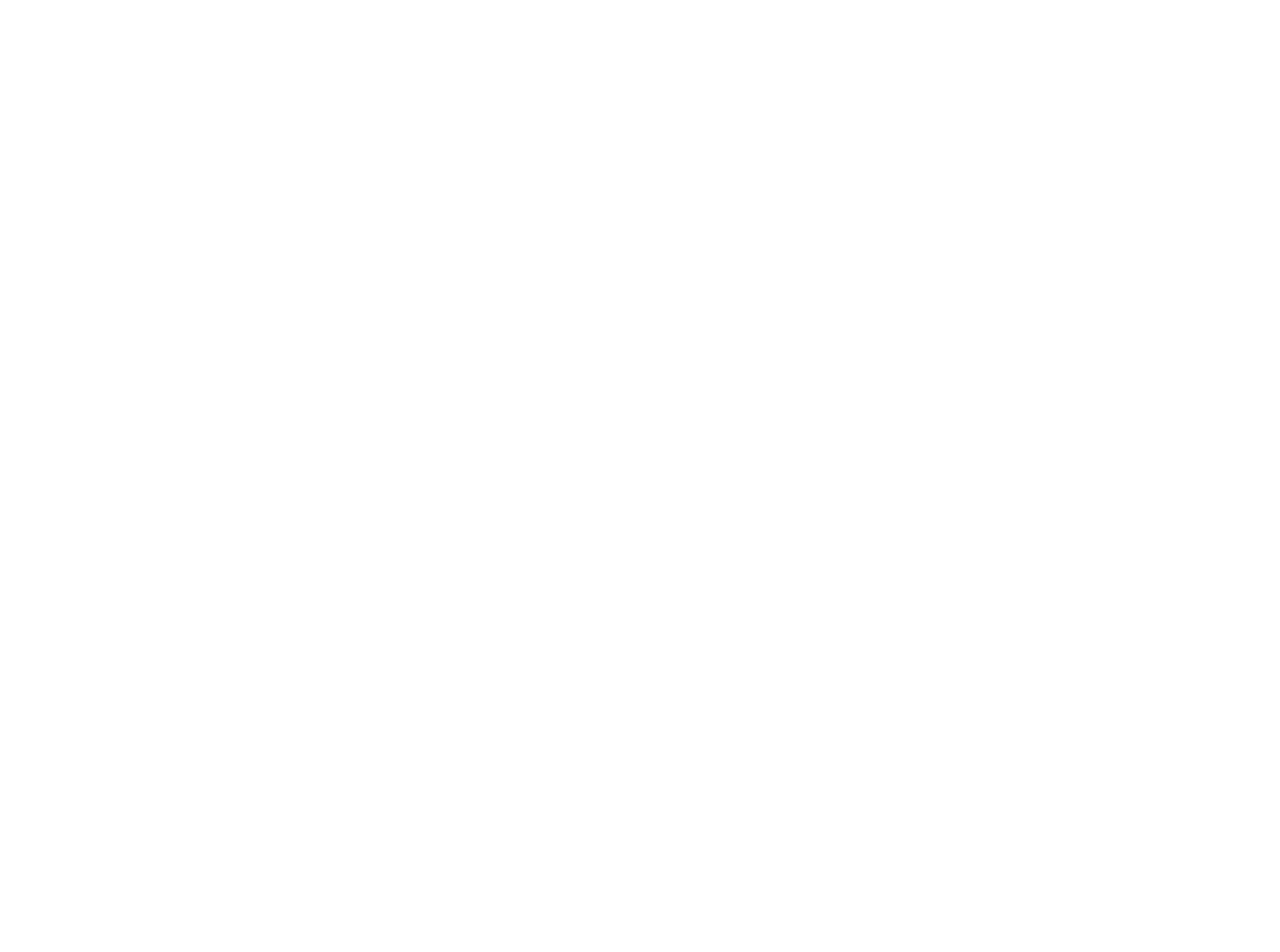
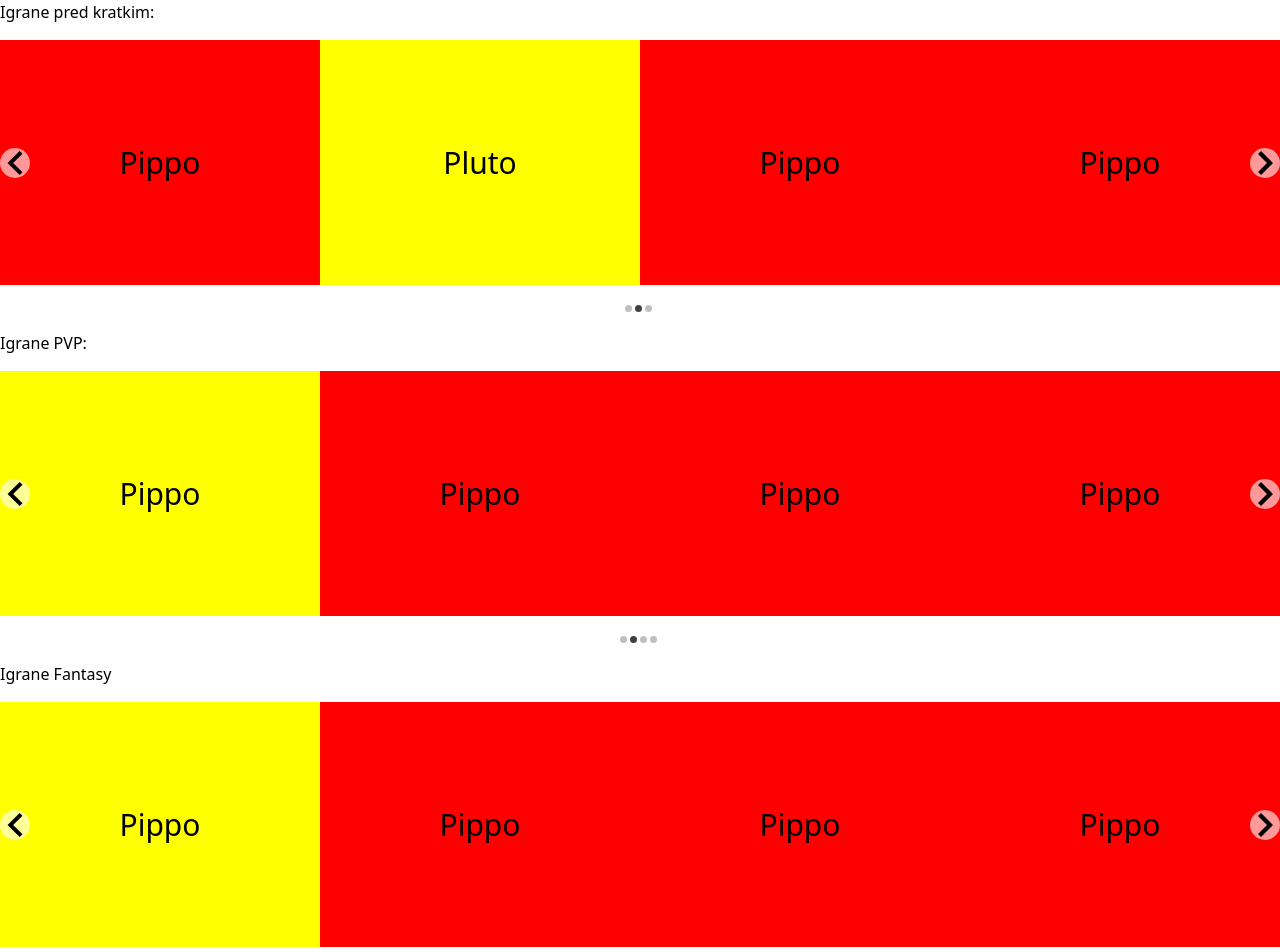
Before and after one commit to codingducksrl/tecaj-vega-frontend, a React (Vite) app: page /home in a window 1280 px wide. Before the commit this address had no page. Shown: the top 952 px of the page. Before the commit the page ends 800 px from the top, so only its background shows below. Built offline with nearby package versions, Linux system fonts and the light colour scheme.

Commit message:
filter za igre

```diff
--- a/src/Router.tsx
+++ b/src/Router.tsx
@@ -1,12 +1,11 @@
 import {Route, Routes} from "react-router";
 import Home from "@pages/Home.tsx";
-import Page2 from "@pages/Page2.tsx";
+import HomePage from "./pages/HomePage";
 
 function Router() {
     return (
         <Routes>
-            <Route path="/" element={<Home/>}/>
-            <Route path="/page2" element={<Page2/>}/>
+            <Route path="/home" element={<HomePage/>}/>
         </Routes>
     )
 }
--- /dev/null
+++ b/src/components/atoms/Slider.tsx
@@ -0,0 +1,29 @@
+import { Slide } from 'react-slideshow-image';
+import 'react-slideshow-image/dist/styles.css';
+
+const user = {
+  name: 'Marvel Rivals',
+  color: 'chartreuse',
+};
+
+export default function Slider(props: {games: {id: string,name: string,color:string}[]}) {
+    return (
+        <>
+            <div className='w-screen' >
+                <Slide slidesToScroll={1} slidesToShow={4} indicators={true} arrows={true} infinite={true} transitionDuration={300}>
+                    {
+                        props.games.map((game)=>{
+                            return <div style={{
+                                textAlign: 'center',
+                                background: game.color,
+                                padding: '100px 0',
+                                fontSize: '30px'
+                            }}>{game.name}</div>
+                        })
+                    }
+
+                </Slide>
+            </div>
+        </>
+    )
+}
--- /dev/null
+++ b/src/pages/HomePage.tsx
@@ -0,0 +1,35 @@
+import Slider from "@/components/atoms/Slider";
+
+export default function HomePage() {
+    return (
+        <>
+            <div
+                className="flex w-full flex-wrap items-end justify-between gap-4 border-b border-zinc-950/10 pb-6 dark:border-white/10">
+                Igrane pred kratkim:
+                <Slider games={[
+                    {id: "43424", name: "Pluto", color:"yellow"},
+                    {id: "43424", name: "Pippo", color:"red"},
+                    {id: "43424", name: "Pippo", color:"red"},
+
+                ]}/>
+                Igrane PVP:
+                <Slider games={[
+                    {id: "43424", name: "Pippo", color:"red"},
+                    {id: "43424", name: "Pippo", color:"yellow"},
+                    {id: "43424", name: "Pippo", color:"red"},
+                    {id: "43424", name: "Pippo", color:"red"},
+
+                ]}/>
+                Igrane Fantasy
+                <Slider games={[
+                    {id: "43424", name: "Pippo", color:"red"},
+                    {id: "43424", name: "Pippo", color:"yellow"},
+                    {id: "43424", name: "Pippo", color:"red"},
+                    {id: "43424", name: "Pippo", color:"red"},
+
+                ]}/>
+
+            </div>
+        </>
+    )
+}
```
Also changed, not shown: package.json (+4 -3 lines), src/components/catalyst/avatar.tsx (indentation only), src/pages/Filter.tsx (added), 1 other file (tests, documents, lock files or other folders).
